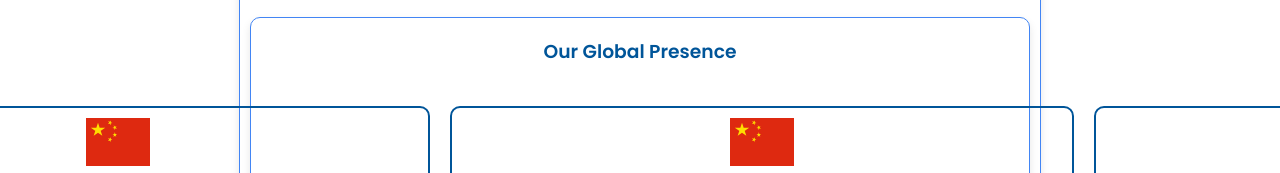
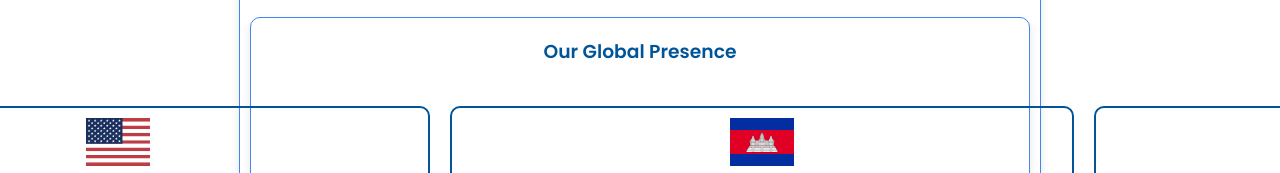
Before and after one commit to silentpiroro/silentpiroro.github.io, a plain HTML site: page index.html in a window 1280 px wide. Shown: the part 7511-7684 px from the top of the page. Drawn offline with nearby package versions, Linux system fonts and the light colour scheme; a script that the page names is missing.

Commit message:
Update index.html

```diff
--- a/index.html
+++ b/index.html
@@ -202,19 +202,19 @@
         <!-- Add other maps similarly -->
         <!-- USA Map -->
         <div class="map-card">
-            <span class="flag-icon flag-icon-cn flag-large"></span>
+            <span class="flag-icon flag-icon-us flag-large"></span>
           <iframe src="https://www.google.com/maps/embed?pb=!1m18!1m12!1m3!1d2975.0484873934984!2d-111.8377888237025!3d41.78416867125231!2m3!1f0!2f0!3f0!3m2!1i1024!2i768!4f13.1!3m3!1m2!1s0x87547d7345525acb%3A0xa93ad0836ed88195!2sWalt%20USA%20LLC!5e0!3m2!1sen!2sus!4v1697692529875!5m2!1sen!2sus" width="600" height="450" style="border:0;" allowfullscreen="" loading="lazy" referrerpolicy="no-referrer-when-downgrade"></iframe>
             <p>WaltUSA, 2929 N Main Street, North Loan, Logan, Utah</p>
         </div>
         <!-- Cambodia Map -->
         <div class="map-card">
-            <span class="flag-icon flag-icon-cn flag-large"></span>
+            <span class="flag-icon flag-icon-kh flag-large"></span>
               <iframe src="https://www.google.com/maps/embed?pb=!1m18!1m12!1m3!1d3921.3552810766605!2d103.63464607532677!3d10.62948298951047!2m3!1f0!2f0!3f0!3m2!1i1024!2i768!4f13.1!3m3!1m2!1s0x31080d809008a6ab%3A0x7cec73aa3cee16bc!2sWalt%20Technology%20(Cambodia)%20Co.%2Cltd!5e0!3m2!1sen!2sus!4v1697692579207!5m2!1sen!2sus" width="600" height="450" style="border:0;" allowfullscreen="" loading="lazy" referrerpolicy="no-referrer-when-downgrade"></iframe>
             <p>Cambodia: West Harbor Special Economic Zone, Prey Nop District, Preah Sihanouk, Sihanoukville, Cambodia</p>
         </div>
         <!-- Japan Map -->
         <div class="map-card">
-            <span class="flag-icon flag-icon-cn flag-large"></span>
+            <span class="flag-icon flag-icon-jp flag-large"></span>
              <iframe src="https://www.google.com/maps/embed?pb=!1m18!1m12!1m3!1d12962.821568176681!2d139.7179086240618!3d35.684255480388536!2m3!1f0!2f0!3f0!3m2!1i1024!2i768!4f13.1!3m3!1m2!1s0x60188c64a61295c5%3A0x65e917a1109b2dd!2sKojimachi%2C%20Chiyoda%20City%2C%20Tokyo%20102-0083%2C%20Japan!5e0!3m2!1sen!2sus!4v1697692636233!5m2!1sen!2sus" width="600" height="450" style="border:0;" allowfullscreen="" loading="lazy" referrerpolicy="no-referrer-when-downgrade"></iframe>
             <p>Japan Walt Technology Group Co. Ltd LIFULL HUB 2F 1-4-4, Koujimachi, CHIYODA-KU, Tokyo Japan 102-0083 Tel: 070-9083-1983</p>
         </div>
```
